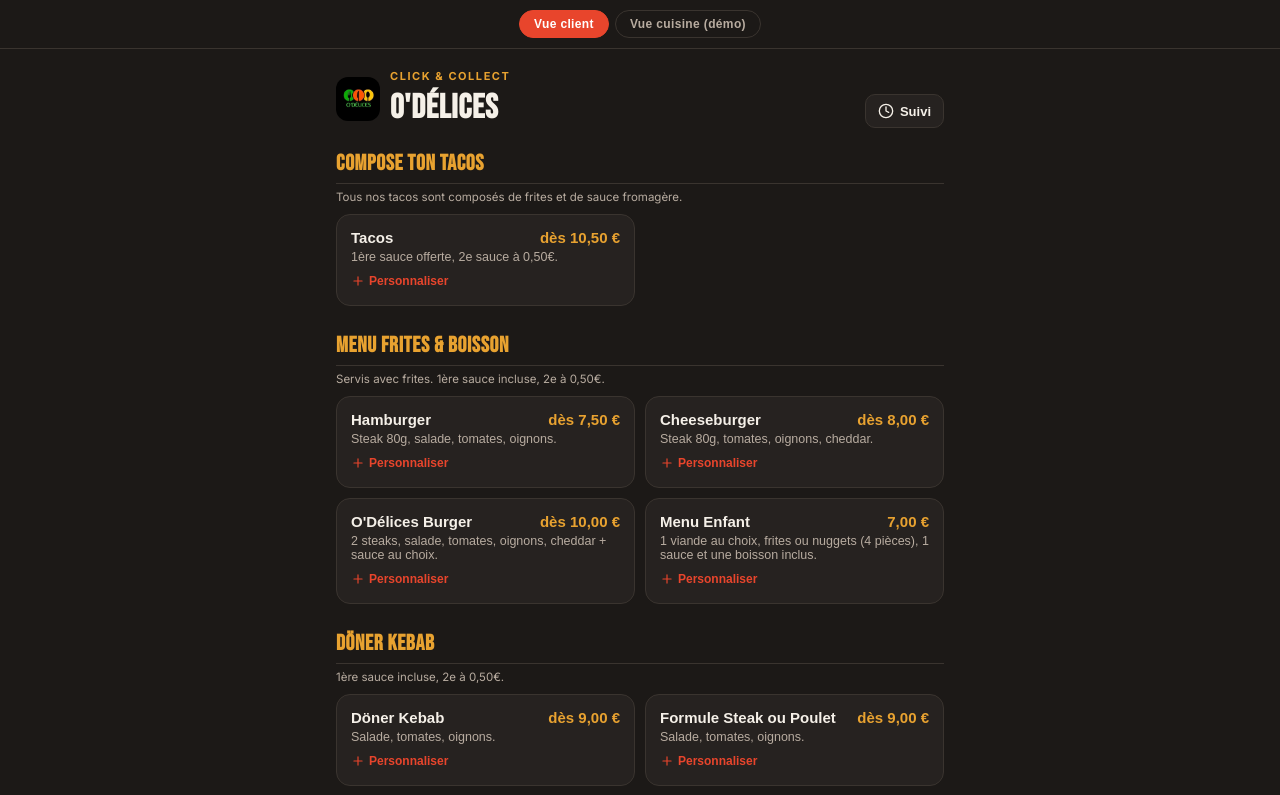
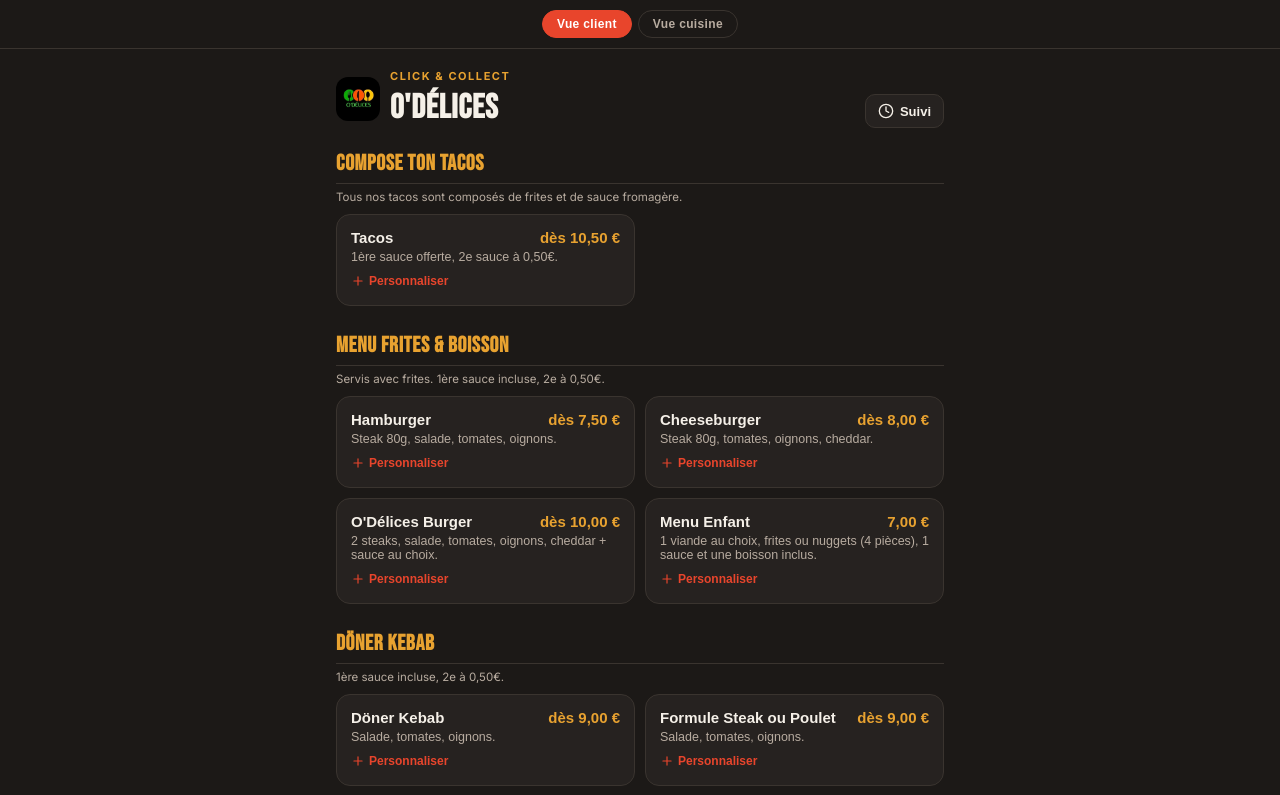
Before and after one commit to contactodelicesbrest-max/odelices-commande, a React (Vite) app: page / in a window 1280 px wide. Shown: the top 795 px of the page. Built offline with nearby package versions, Linux system fonts and the light colour scheme.

Commit message:
Update App.jsx

```diff
--- a/src/App.jsx
+++ b/src/App.jsx
@@ -846,7 +846,7 @@
       {!locked && (
         <div className="mode-switch">
           <button className={`mode-btn ${mode === "client" ? "mode-active" : ""}`} onClick={() => setMode("client")}>Vue client</button>
-          <button className={`mode-btn ${mode === "kitchen" ? "mode-active" : ""}`} onClick={() => setMode("kitchen")}>Vue cuisine (démo)</button>
+          <button className={`mode-btn ${mode === "kitchen" ? "mode-active" : ""}`} onClick={() => setMode("kitchen")}>Vue cuisine</button>
         </div>
       )}
 
```
